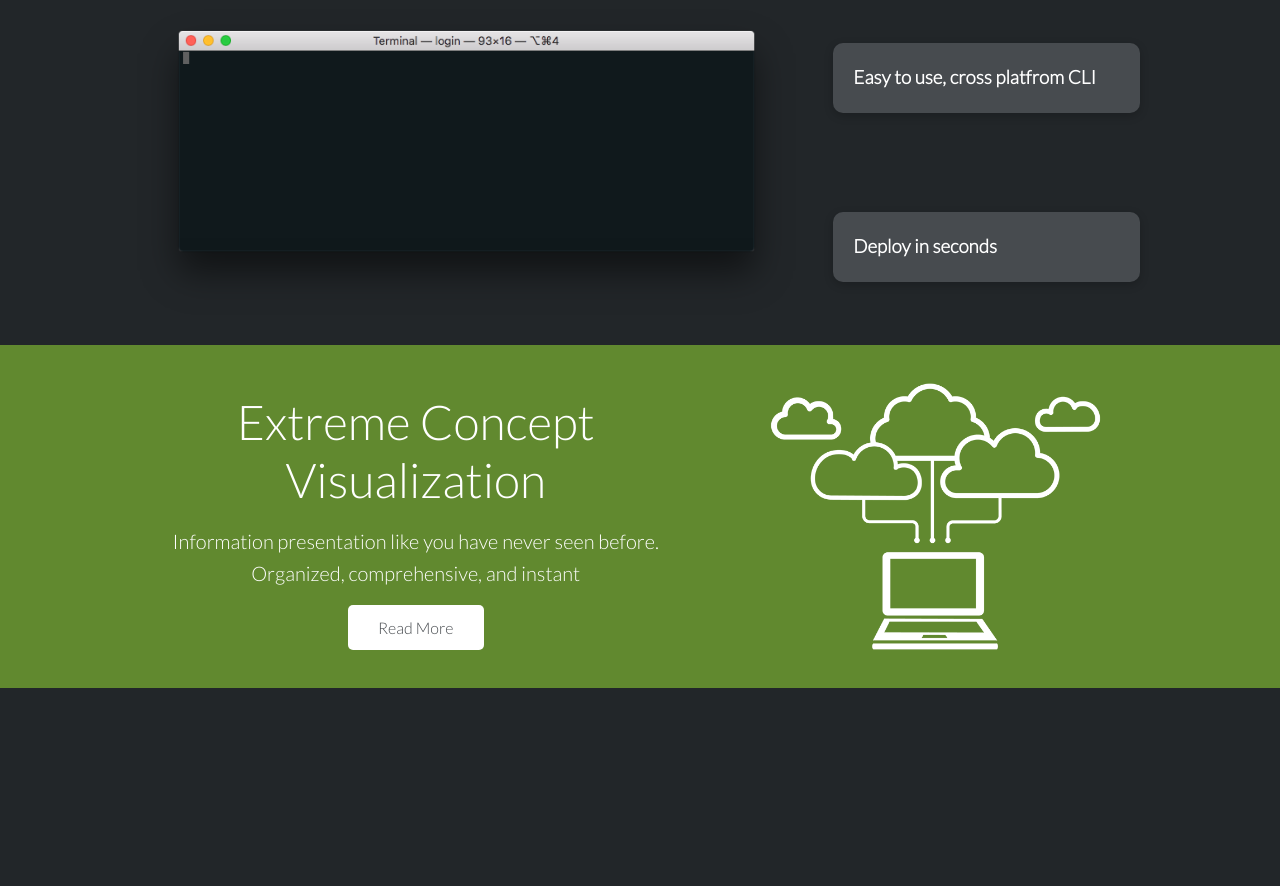
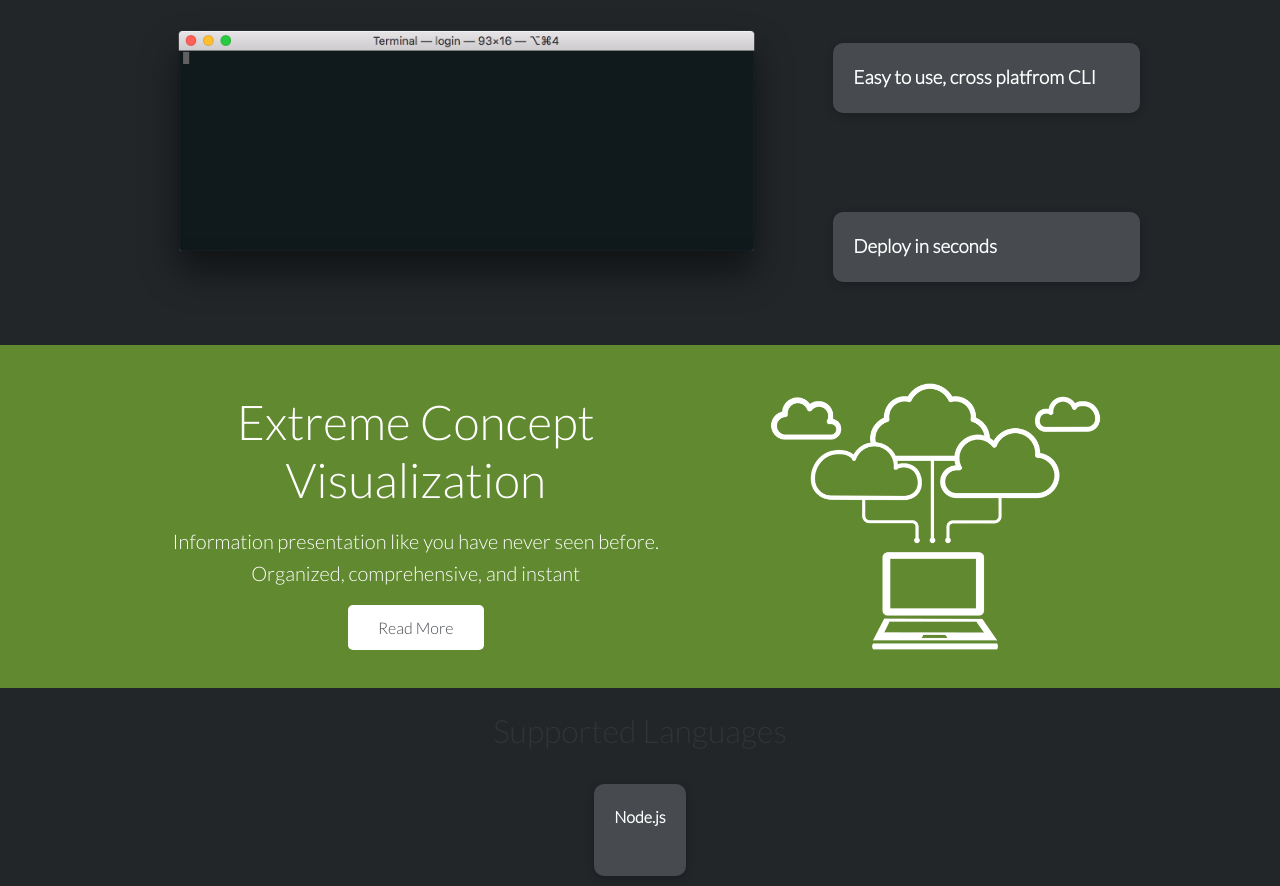
Before and after one commit to MisterBra1n/Clone_Website, a plain HTML site: page index.html in a window 1280 px wide. Shown: the part 895-1781 px from the top of the page. Before the commit the page ends 1607 px from the top, so only its background shows below. Drawn offline with Linux system fonts and the light colour scheme.

Commit message:
with card

```diff
--- a/index.html
+++ b/index.html
@@ -97,5 +97,16 @@
             <img src="images/cloud.png" alt="">
         </div>
     </section>
+    <section class="languages">
+        <h2 class="md text-center my-2">
+            Supported Languages
+        </h2>
+        <div class="container flex">
+            <div class="card">
+                <h4>Node.js</h4>
+                <img src="" alt="">
+            </div>
+        </div>
+    </section>
 </body>
 </html>
```
Also changed, not shown: 1 other file.
